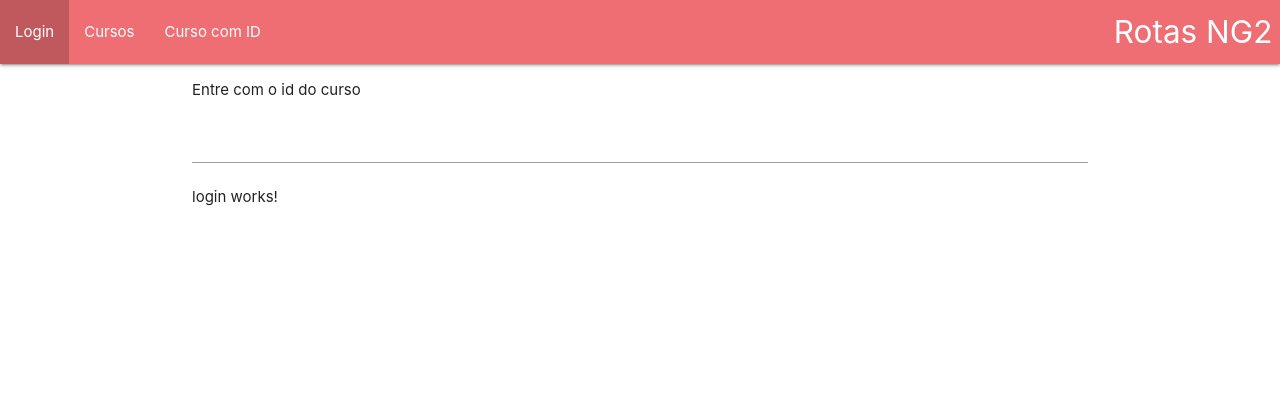
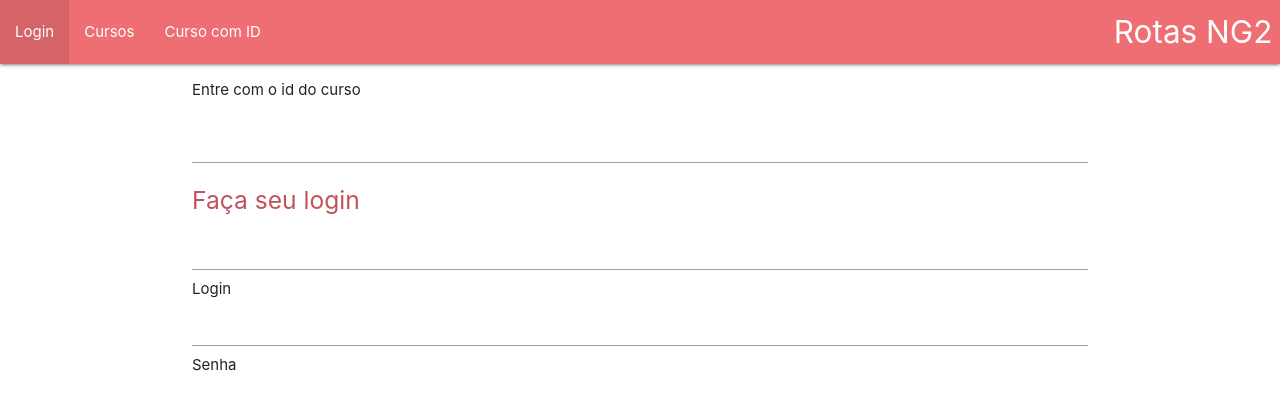
Before and after one commit to TaylanPinto/Rotas-Angular, an Angular app: page /login in a window 1280 px wide. Shown: the top 410 px of the page. Built offline with nearby package versions, Linux system fonts and the light colour scheme.

Commit message:
Modulo de rotas de funcionalidade

```diff
--- a/src/app/login/login.component.css
+++ b/src/app/login/login.component.css
@@ -0,0 +1,3 @@
+h5 {
+    color: rgb(192, 83, 92);
+}
--- a/src/app/login/login.component.html
+++ b/src/app/login/login.component.html
@@ -1 +1,5 @@
-<p>login works!</p>
+<h5>Faça seu login</h5>
+
+
+<input type="text">Login
+<input type="text">Senha
```
Also changed, not shown: src/app/app.routing.module.ts (+6 -6 lines), src/app/cursos/cursos.module.ts (+4 -4 lines), src/app/cursos/cursos.routing.module.ts (added, +21 -0 lines).
